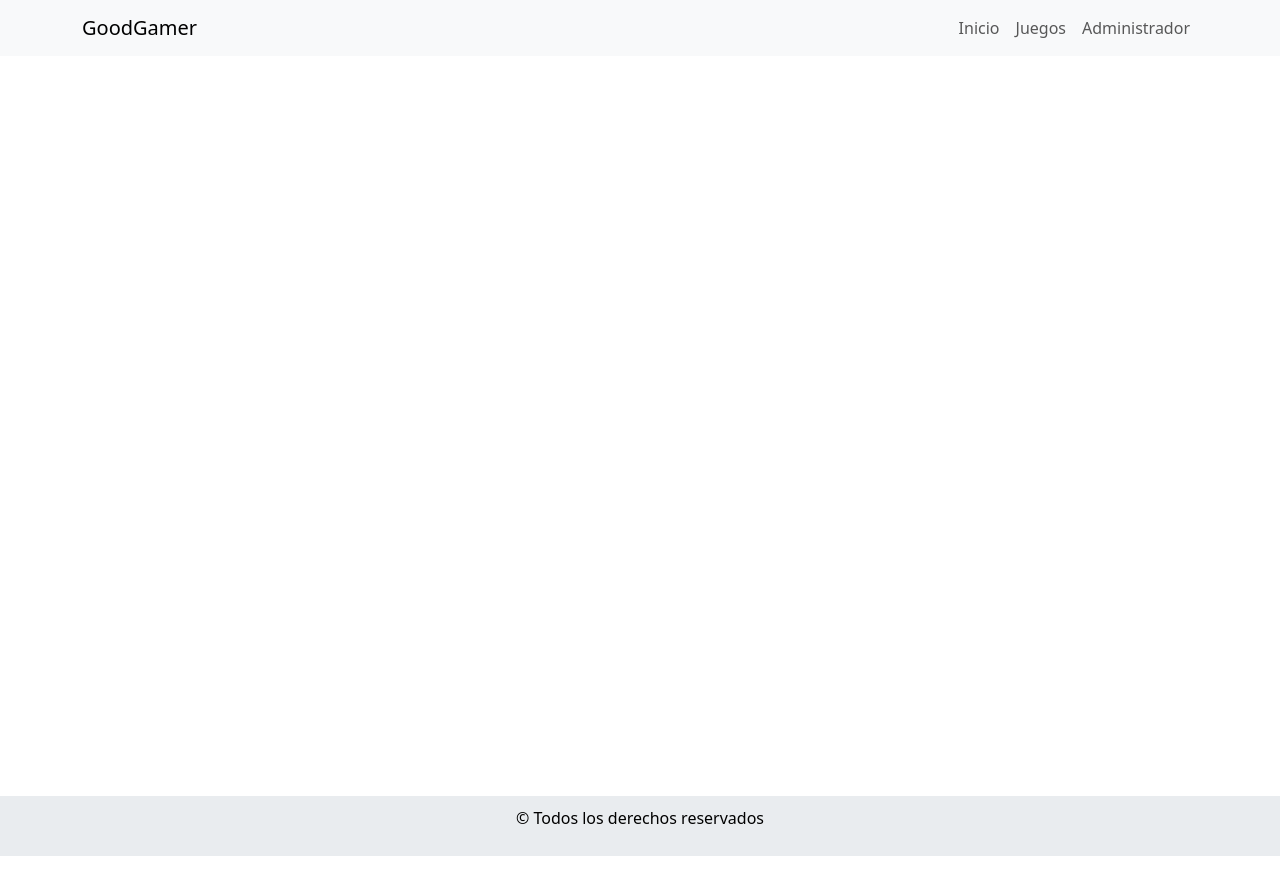
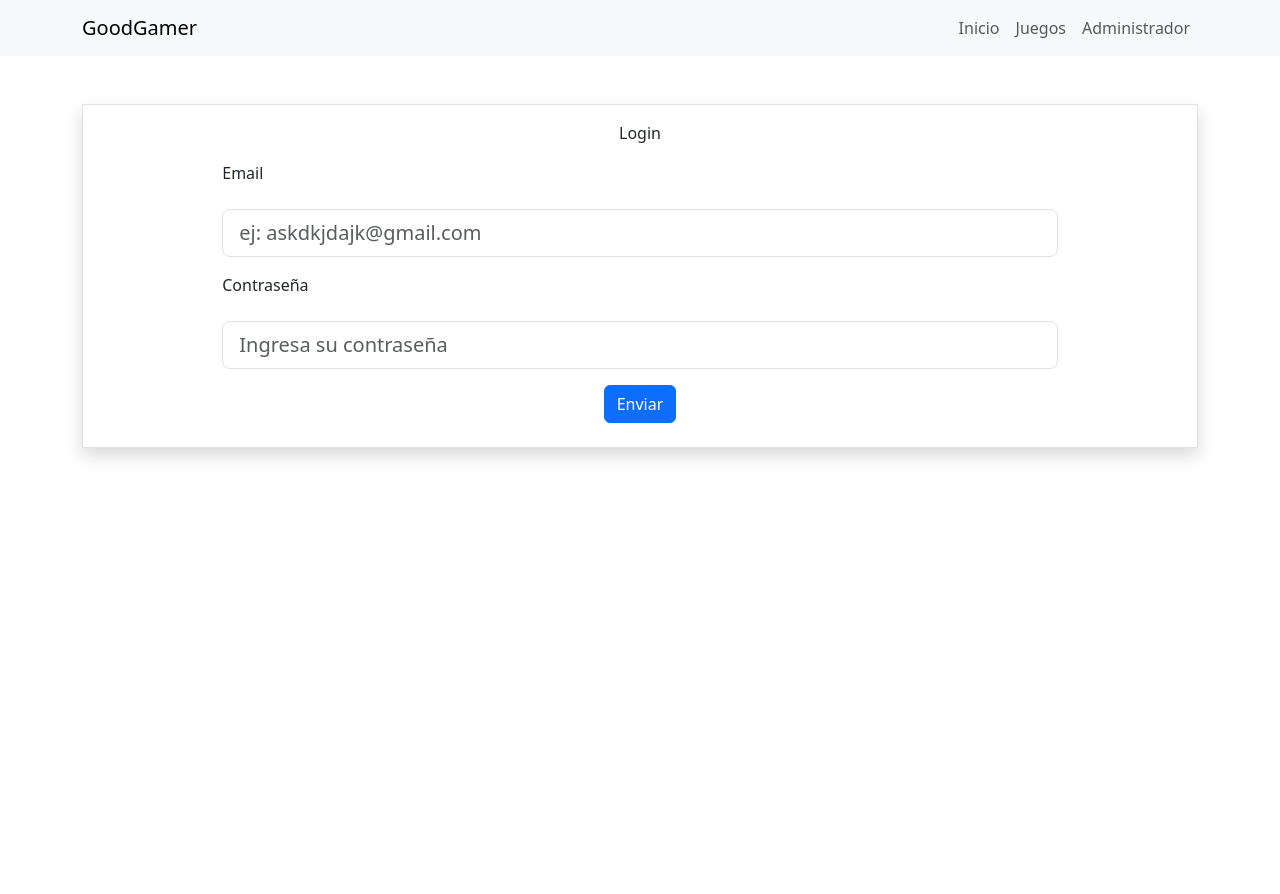
Before and after one commit to Matiassanchez18/GoodGaming-proyectofinal, a React (Vite) app: page /Login in a window 1280 px wide. Shown: the top 894 px of the page. Before the commit the page ends 856 px from the top, so only its background shows below. Built offline with nearby package versions, Linux system fonts and the light colour scheme.

Commit message:
Se agrego la pagina del login

```diff
--- a/src/App.jsx
+++ b/src/App.jsx
@@ -8,8 +8,12 @@ import Inicio from "./components/pages/Inicio";
 import Juegos from "./components/pages/Juegos";
 import Administrador from "./components/pages/Administrador";
 import FormularioJuego from "./components/pages/FormularioJuego";
+import Login from "./components/pages/Login";
+import { useForm } from "react-hook-form";
 
 function App() {
+
+
   return (
     <>
       <BrowserRouter>
@@ -19,6 +23,7 @@ function App() {
           <Route path="/Juegos" element={<Juegos></Juegos>}/>
           <Route path="/Administrador" element={<Administrador></Administrador>}/>
           <Route path="/Administrador/FormularioJuego" element={<FormularioJuego></FormularioJuego>}/>
+          <Route path="/Login" element={<Login></Login>}/>
         </Routes>
         <Footer></Footer>
       </BrowserRouter>
--- /dev/null
+++ b/src/components/pages/Login.jsx
@@ -0,0 +1,76 @@
+import React from "react";
+import Button from "react-bootstrap/Button";
+import Form from "react-bootstrap/Form";
+import { useForm } from "react-hook-form";
+
+const Login = () => {
+    const {
+        register,
+        handleSubmit,
+        formState: { errors },
+        reset,
+      } = useForm();
+
+  return (
+    <section className="container mt-5">
+      <article className="mx-auto border shadow">
+        <p className="text-center mt-3">Login</p>
+        <form action="" >
+          <Form.Group className="mb-3 w-75 mx-auto" controlId="Email">
+            <Form.Label>
+              <p>Email</p>
+            </Form.Label>
+            <Form.Control
+              {...register("email", {
+                required: "Este campo es obligatorio",
+                minLength: {
+                  value: 3,
+                  message: "El mínimo de caracteres es de 3",
+                },
+                maxLength: {
+                  value: 50,
+                  message: "El máximo de caracteres permitido es de 50",
+                },
+              })}
+              type="email"
+              placeholder="ej: askdkjdajk@gmail.com"
+              className="form-control-lg"
+            />
+            <Form.Text className="text-danger mt-2"></Form.Text>
+          </Form.Group>
+
+          <Form.Group className="mb-3 w-75 mx-auto" controlId="pasword">
+            <Form.Label>
+              <p>Contraseña</p>
+            </Form.Label>
+            <Form.Control
+              {...register("password", {
+                required: "Este campo es obligatorio",
+                minLength: {
+                  value: 3,
+                  message: "El mínimo de caracteres es de 3",
+                },
+                maxLength: {
+                  value: 50,
+                  message: "El máximo de caracteres permitido es de 50",
+                },
+              })}
+              type="password"
+              placeholder="Ingresa su contraseña"
+              className="form-control-lg"
+            />
+            <Form.Text className="text-danger mt-2"></Form.Text>
+          </Form.Group>
+
+          <div className="d-flex justify-content-center mt-3">
+            <Button variant="primary mb-4" type="submit">
+              Enviar
+            </Button>
+          </div>
+        </form>
+      </article>
+    </section>
+  );
+};
+
+export default Login;
```
